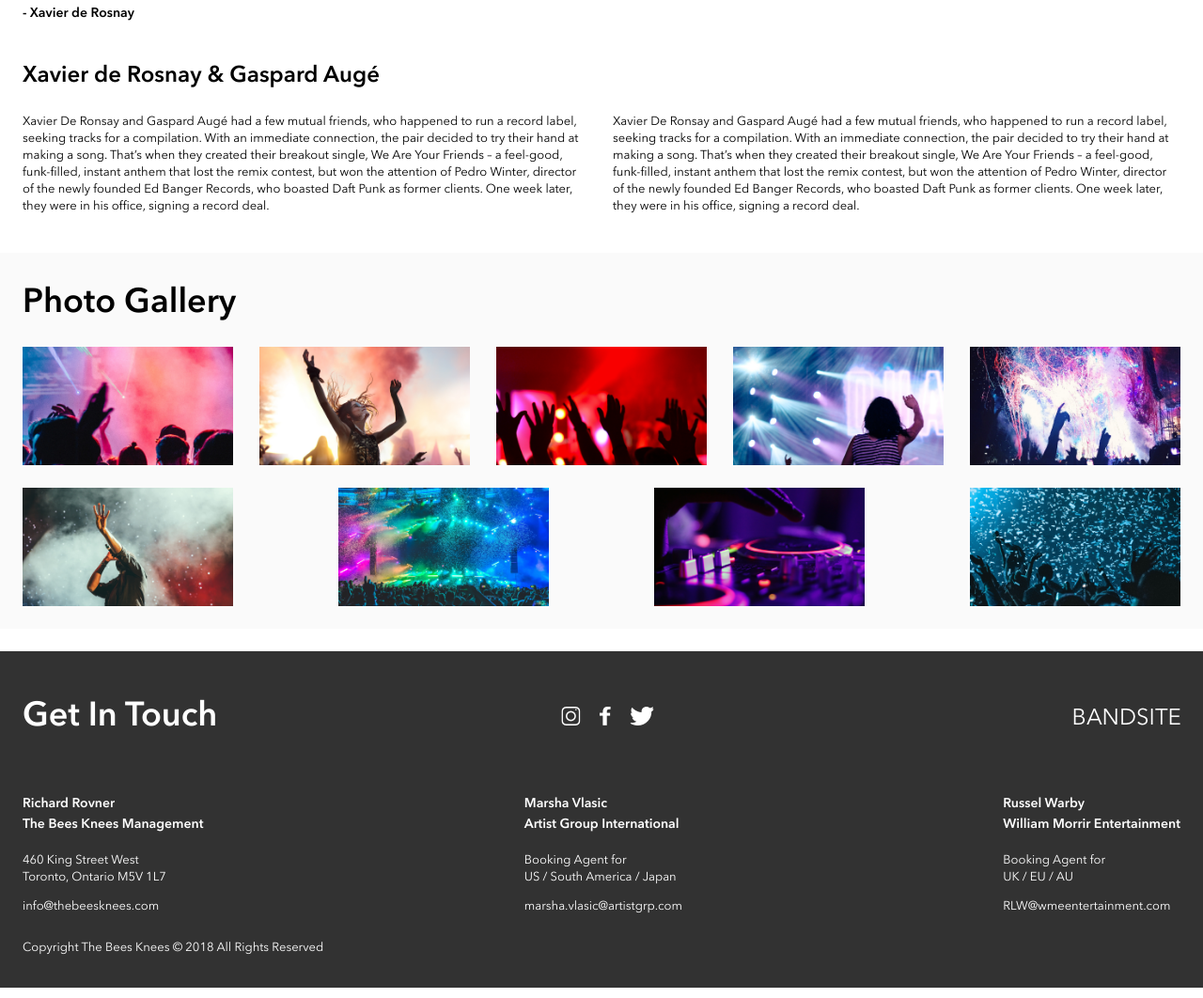
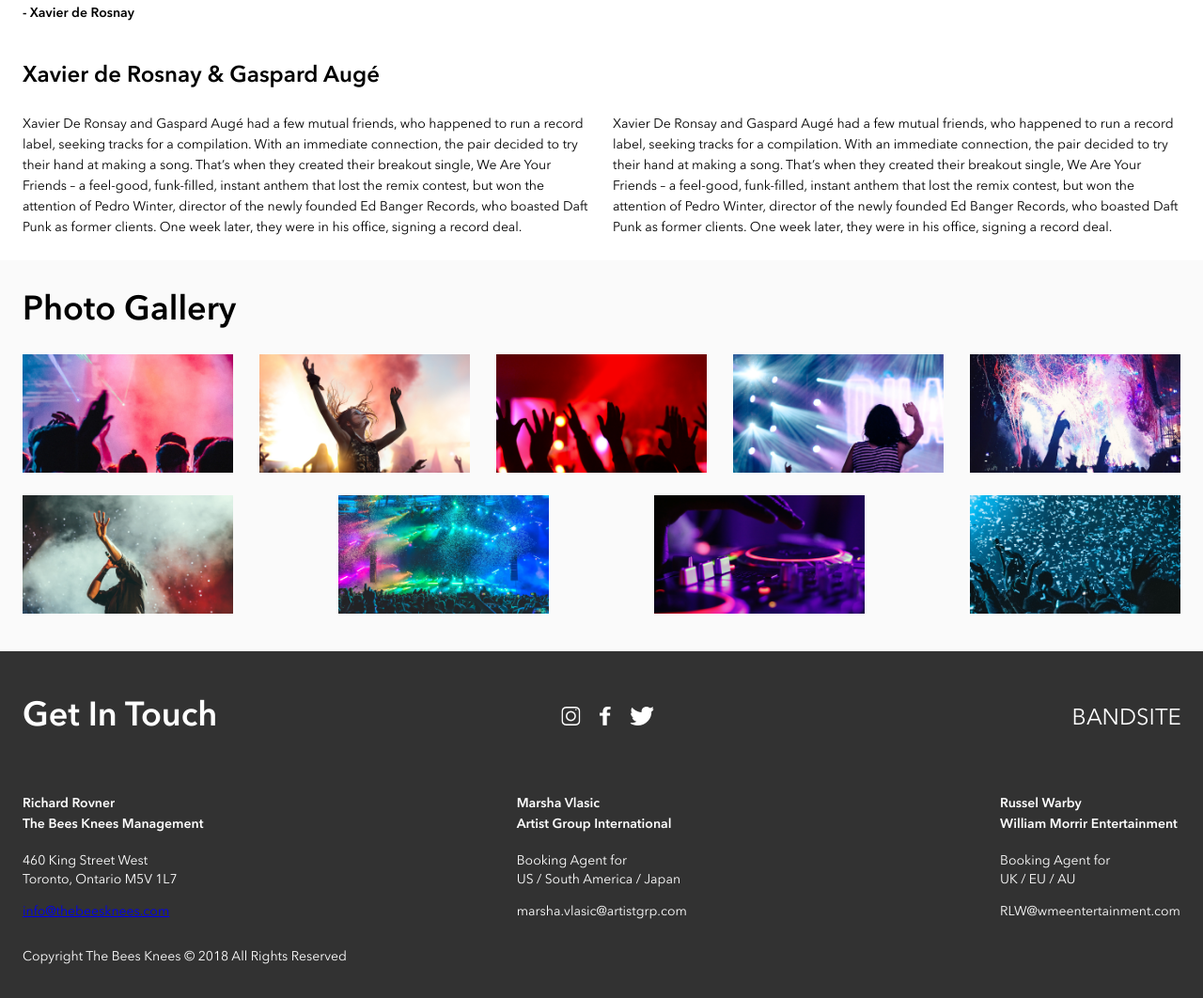
Before and after one commit to AyushKumar01/Bandsite_Ayush-Kumar, a plain HTML site: page sprint-one/index.html in a window 1280 px wide. Shown: the part 1059-2121 px from the top of the page at 94% size. Drawn offline with Linux system fonts and the light colour scheme.

Commit message:
left work is unit change ddep diving

```diff
--- a/sprint-one/index.html
+++ b/sprint-one/index.html
@@ -10,12 +10,12 @@
     <header>
         <div class="header">
             <div class="header__first">
-                <a><img src="./assets/logo/logo-bandsite.png" /></a>
+                <a href="index.html"><img src="./assets/logo/logo-bandsite.png" /></a>
             </div>
             <nav class="header__second">
                 <ul class="header__list">
-                    <li><a class="header__underline">Biography</a></li>
-                    <li><a class="header__underline">Shows</a></li>
+                    <li class="header__list-width header__list-active"><a>Biography</a></li>
+                    <li class="header__list-width"><a>Shows</a></li>
                 </ul>
             </nav>
         </div>
@@ -32,7 +32,7 @@
                 <h2 class="about__quote">
                     “We are more comfortable with not ﬁghting
                     what comes naturally. Before we might have
-                    thought, ‘We need to be &nbsp;&nbsp; smarter than this’”
+                    thought, ‘We need to be smarter than this’”
                 </h2>
                 <h4 class="about__artist">- Xavier de Rosnay</h4>
                 <h2 class="about__both-artist">Xavier de Rosnay & Gaspard Augé</h2>
@@ -101,24 +101,24 @@
                     <img  class="footer__icon--margin" src="assets/icons/png/Icon-twitter.png"/>
                 </div>
                 <div class="footer__logo">
-                    <img src="assets/logo/logo-bandsite.png"/>
+                    <img class="footer__logo-size" src="assets/logo/logo-bandsite.png"/>
                 </div>
             </div>
             <div class="footer__two">
-                <div class="footer__tow-left" >
-                    <h4 class="footer__tow-top">Richard Rovner <br>The Bees Knees Management</h4>
+                <div class="footer__two-left" >
+                    <h4 class="footer__two-left--headings">Richard Rovner <br>The Bees Knees Management</h4>
                     <p>460 King Street West<br>Toronto, Ontario M5V 1L7</p>
-                    <p>info@thebeesknees.com</p>
+                    <p class="footer__two-left--para"><a href="mailto:info@thebeesknees.com">info@thebeesknees.com</a></p>
                 </div>
-                <div class="footer__tow-mid">
-                    <h4 class="footer__tow--margin">Marsha Vlasic<br>Artist Group International </h4>
+                <div class="footer__two-mid">
+                    <h4 class="footer__two-mid--headings">Marsha Vlasic<br>Artist Group International </h4>
                     <p>Booking Agent for<br>US / South America / Japan</p>
-                    <p>marsha.vlasic@artistgrp.com</p>
+                    <p class="footer__two-mid--para">marsha.vlasic@artistgrp.com</p>
                 </div>
-                <div class="footer__tow-right">
-                    <h4 class="">Russel Warby<br>William Morrir Entertainment</h4>
+                <div class="footer__two-right">
+                    <h4 class="footer__two-right--headings">Russel Warby<br>William Morrir Entertainment</h4>
                     <p>Booking Agent for<br/>UK / EU / AU</p>
-                    <p class="footer__two--bottom">RLW@wmeentertainment.com</p>
+                    <p class="footer__two-right--para">RLW@wmeentertainment.com</p>
                 </div>
             </div>
             <div class="footer__three">
--- a/sprint-one/styles/main.scss
+++ b/sprint-one/styles/main.scss
@@ -2,12 +2,12 @@
 @import "./partials/resets";
 @import "./partials/fonts";
 @import "./partials/mixins";
-@import "./partials/header";
-@import "./partials/footer";
-@import "./partials/hero";
+@import "./partials/components/header";
+@import "./partials/components/hero";
+@import "./partials/components/footer";
 
 
-// ===========main-start=================
+// ===========main-start=========================
 .main {
     @include mobileText;
     font-weight: normal;
@@ -17,7 +17,7 @@
         margin: 2rem 0 1.5rem 1rem;
     }
 
-
+    //  ============about-the-musicians==========
     .about {
         margin: auto 1rem;
         display: flex;
@@ -32,7 +32,7 @@
         }
 
         &__both-artist {
-            margin: 0 0 0.7rem 0;
+            margin: 0;
         }
 
         &__image {
@@ -42,6 +42,10 @@
 
         &__bottom {
             margin-bottom: 2.5rem;
+        }
+
+        &__para-one {
+            margin: 24px 0;
         }
     }
 
@@ -61,14 +65,18 @@
 
             &__para {
                 display: flex;
+                // font-size: 14px;
+                // line-height: 22px;
 
-                // &-one {
-                //     margin-right: 12px;
-                // }
+                &-one {
+                    @include tabParaFont;
+                }
 
                 &-two {
-                    margin-left: 1.5rem;
+                    margin: 1.5rem 0 1.5rem 1.5rem;
+                    @include tabParaFont;
                 }
+
 
             }
 
@@ -99,12 +107,19 @@
             }
 
             &__both-artist {
-                margin: 0 0 1.2rem 0;
+                // margin: 0 0 1.2rem 0;
             }
 
             &__para {
+                // @include tabParaFont;
                 &-one {
-                    margin-bottom: 3rem;
+                    margin:2rem 20px 3rem 0;
+                    @include tabParaFont;
+                }
+
+                &-two {
+                    margin:2rem 0 3rem 20px;
+                    @include tabParaFont;
                 }
 
             }
@@ -115,19 +130,20 @@
 
 
 
-//    ============photo-gallery-start==================
+    //  ============photo-gallery-start===========
 
     .gallery {
         background-color: $offWhite;
         font-weight: bold;
 
         &__album {
-            margin: 0 16px 24px ;
+            margin: 0 1rem 0;
         }
 
         &__photos {
             display: flex;
             flex-direction: column;
+            padding-bottom: 1rem;
 
             &-size{
                 width: 100%;
@@ -155,7 +171,7 @@
                 flex-direction: row;
                 flex-wrap: wrap;
                 justify-content: space-between;
-            //    align-content: space-between;
+                align-content: space-between;
 
                     &-size{
                         width: 224px;
@@ -167,7 +183,6 @@
 
             &__heading {
                 margin-left: 1.5rem;
-
             }
 
         }
@@ -180,17 +195,10 @@
                     }
 
                 &__photos {
-                    flex-direction: row;
-                    flex-wrap: wrap;
-                    justify-content: space-between;
-                    margin: 0 11.25rem 1rem;
-
-
+                    margin: 0 11.25rem 0;
 
                     &-size{
-                        // width: 344px;
                         width: 21.5rem;
-                        // height: 193px;
                         height: 12.06rem;
                         margin-bottom: 1.5rem;
                         }
@@ -198,6 +206,7 @@
                 }
 
             }
+
     }
 
 }
--- a/sprint-one/styles/partials/_header.scss
+++ /dev/null
@@ -1,81 +0,0 @@
-
-.header {
-    @include mobileText;
-    background-color: $lightBlack;
-    color: white;
-    display: flex;
-    height: 80px;
-    flex-direction: column;
-    text-align: center;
-    &__first {
-        margin-top: 16px;
-    }
-
-    &__second {
-        padding-top: 10px
-    }
-
-    &__list {
-        display: flex;
-        justify-content: space-evenly;
-    }
-
-
-
-    li {
-       width: 50%;
-        // a {
-        //     width: 160px;
-        // &:hover {
-        //     border-bottom: 4px solid white;
-        //     padding-bottom: 6px;
-        // }
-        &:active {
-            border-bottom: 4px solid white;
-            padding-bottom: 6px;
-        }
-
-
-      }
-    // }
-
-    @include tablet {
-        flex-direction: row;
-        align-items: center;
-        &__first {
-            margin: 0 30px;
-        }
-
-        &__second {
-            padding-top: 0;
-        }
-
-        li {
-            width: auto;
-            margin: 30px;
-            // padding-bottom: 2rem;
-
-            // a {
-            //     padding-bottom: 30px;
-            // }
-            // &:hover {
-            //     border-bottom: 4px solid white;
-            //     padding-bottom: 25px;
-            }
-            &:active {
-                border-bottom: 4px solid white;
-                padding-bottom: 6px;
-            }
-        }
-    }
-
-    @include desktop {
-        &__first {
-            margin: 0 0 0 180px;
-        }
-
-        li {
-            margin:0 0 0 56px;
-        }
-    }
-}
--- a/sprint-one/styles/partials/_mixins.scss
+++ b/sprint-one/styles/partials/_mixins.scss
@@ -64,6 +64,20 @@
     }
 }
 
+@mixin tabParaFont {
+  font-size: 14px;
+  line-height: 22px;
+}
+
+@mixin tabContactFont {
+
+     p {
+       font-size: 14px;
+       line-height: 20px;
+     }
+}
+
+
 
 @mixin heroText {
   h1 {
@@ -72,3 +86,15 @@
   }
 
 }
+
+@mixin footerTwoMrg {
+  padding-right: 5rem;
+
+  &--headings {
+      margin: 0 0 1.5rem 0;
+  }
+
+  &--para {
+    margin: 1.5rem 0 0 0;
+  }
+}
--- a/sprint-one/styles/partials/_resets.scss
+++ b/sprint-one/styles/partials/_resets.scss
@@ -2,7 +2,6 @@ html, body {
     margin: 0;
     padding: 0;
     box-sizing: border-box;
-    //font-family: Arial, sans-serif;
     font-family: 'AvenirNext LT Pro';
     font-weight: normal;
 }
--- a/sprint-one/styles/partials/_footer.scss
+++ b/sprint-one/styles/partials/components/_footer.scss
@@ -1,8 +1,13 @@
 
 .footer {
     @include mobileText;
-    color: white;
+    color: $white;
     margin-left: 10px;
+
+    p {
+        font-weight: lighter;
+    }
+
     &__logo {
         display: none;
     }
@@ -10,30 +15,22 @@
     &__icon{
         &--margin {
             margin-right: 1rem;
-            // margin-bottom: 1rem;
         }
     }
 
     &__heading {
         padding: 1.5rem 0 1rem 0;
     }
-    p {
-        font-weight: lighter;
-    }
-
-    // &__two--bottom {
-    //     padding: 20px 0;
-    // }
 
     &__three {
         padding-bottom: 20px;
-        max-width: 255px;
+        max-width: 220px;
 
     }
 
     @include tablet {
         @include tabletText;
-        margin: 1.5rem 1.5rem 0;
+        margin: 0 1.5rem 0;
 
         &__one {
             display: flex;
@@ -41,28 +38,26 @@
             justify-content: space-between;
         }
 
-        &__heading {
-            // padding: 2rem 2rem 0 0;
-        }
+        // &__heading {
+        //     // padding: 2rem 2rem 0 0;
+        // }
 
         &__icon {
             padding-right: 4rem;
-            // padding-right: 10rem;
         }
 
         &__logo {
             display: unset;
-            // position: absolute;
-            // right: 0;
-            // top: 4.2rem;
         }
 
         &__two {
+            @include tabContactFont;
             display: flex;
             justify-content: space-between;
         }
 
         &__three {
+            @include tabContactFont;
             max-width: unset
         }
     }
@@ -75,12 +70,10 @@
             display: flex;
             justify-content: space-between;
             align-items: baseline;
-            // position: relative;
-            // margin-bottom: 1rem;
         }
 
         &__heading {
-            // padding:;
+            padding: 0;
             &--margin {
                 margin: 0;
                 padding: 3rem 0 3.5rem 0;
@@ -88,7 +81,6 @@
         }
 
         &__icon {
-            // padding-left: 2rem;
             margin-right: 25rem;
 
             &--margin {
@@ -96,33 +88,36 @@
             }
         }
 
-        &__logo {
-            // position: absolute;
-            // right: 0;
-            // top: 3rem;
-        }
-
         &__two {
             display: flex;
             justify-content: flex-start;
 
-            // &-top {
-            //     margin: 0 0 24px;
-            // }
+            &-left {
+              @include footerTwoMrg;
+            }
+
+            &-mid {
+                @include footerTwoMrg;
+            }
+
+            &-right {
+                @include footerTwoMrg;
+            }
 
         }
 
-        &__tow-left {
-            padding-right: 5rem;
+        &__three {
+            margin-top: 2.5rem;
+            padding-bottom: 1.75rem;
         }
 
-        &__tow-mid {
-            padding-right: 5rem;
+        &__logo {
+            &-size {
+            width: 120px;
+            height: 24px;
+            }
         }
 
-        // &__three {
-        //     max-width: unset
-        // }
+    }
 
-    }
 }
--- /dev/null
+++ b/sprint-one/styles/partials/components/_header.scss
@@ -0,0 +1,118 @@
+
+.header {
+    @include mobileText;
+    background-color: $lightBlack;
+    color: white;
+    display: flex;
+    height: 80px;
+    flex-direction: column;
+    text-align: center;
+    &__first {
+        margin-top: 16px;
+        cursor: pointer;
+    }
+
+    &__second {
+        // padding-top: 10px
+    }
+
+    // li:active {
+
+    // }
+
+
+    &__list {
+        display: flex;
+        justify-content: space-around;
+        line-height: 35px;
+
+
+        &-width {
+            width: 50%;
+            &:active {
+                border-bottom: 5px solid white;
+            }
+            a {
+                cursor: pointer;
+            }
+        }
+
+        &-active{
+            border-bottom: 5px solid white;
+        }
+    }
+
+
+        //line-height: 24px;
+
+
+// =====================
+    @include tablet {
+        @include tabletText;
+        flex-direction: row;
+        align-items: center;
+        &__first {
+            margin: 0 24px;
+        }
+
+        &__second {
+            padding-top: 10px;
+        }
+
+
+        &__list {
+            line-height: 65px;
+            &-width {
+                width: auto;
+                padding: 0px 5px;
+                margin: 0 20px;
+            }
+
+
+            // display: flex;
+            // justify-content: space-around;
+            // line-height: 35px;
+
+            // &-width {
+            //     width: 50%;
+            //     &:active {
+            //         border-bottom: 5px solid white;
+            //     }
+            // }
+
+            // &-active{
+            //     border-bottom: 5px solid white;
+            // }
+        }
+
+
+
+        // li {
+        //     width: auto;
+        //     margin: 30px;
+        //     }
+            // &:active {
+            //     border-bottom: 4px solid white;
+            //     padding-bottom: 6px;
+            // }
+    }
+       // padding-bottom: 2rem;
+
+            // a {
+            //     padding-bottom: 30px;
+            // }
+            // &:hover {
+            //     border-bottom: 4px solid white;
+            //     padding-bottom: 25px;
+
+    @include desktop {
+        &__first {
+            margin: 0 0 0 180px;
+        }
+
+        li {
+            margin:0 0 0 56px;
+
+        }
+    }
+}
```
Also changed, not shown: sprint-one/styles/main.css, sprint-one/styles/partials/components/_hero.scss (renamed from sprint-one/styles/partials/_hero.scss), 1 other file. Lines whose indentation alone changed are shown as unchanged.
